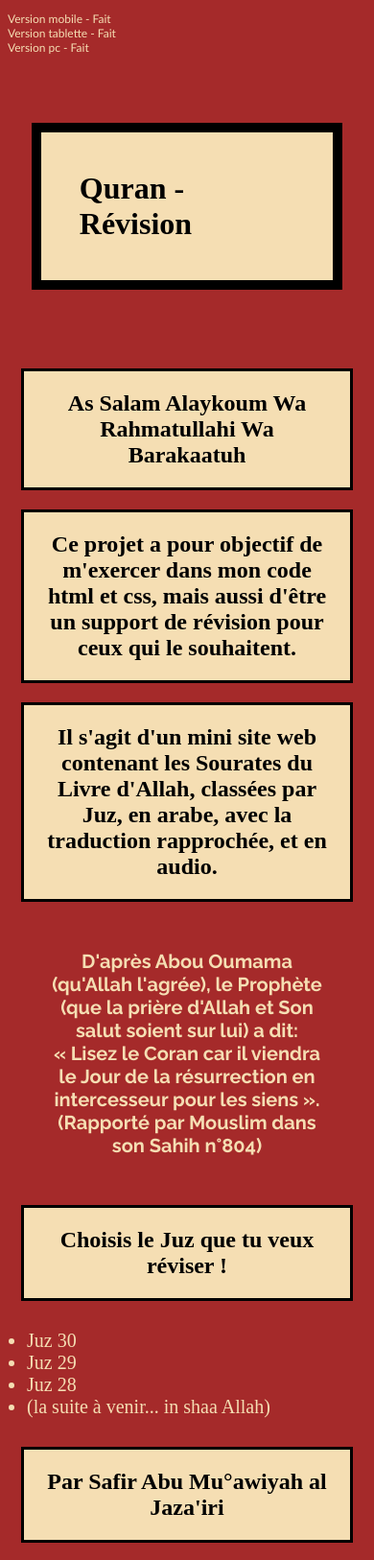
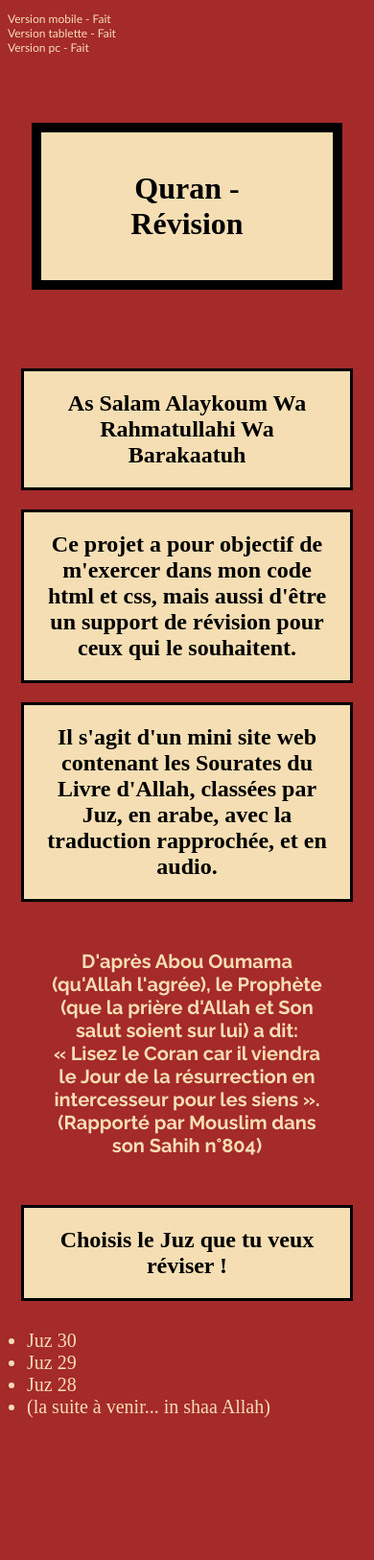
Before and after one commit to safirmuscu-icloud/quran-revision, a plain HTML site: page index.html in a window 390 px wide. Shown: the whole page at 96% size. After the commit the page ends 1506 px from the top, so only its background shows below. Drawn offline with Linux system fonts and the light colour scheme; a web font is replaced by a local one.

Commit message:
commit 2

```diff
--- a/css/style.css
+++ b/css/style.css
@@ -53,6 +53,7 @@ h1 {
     h1 {
         width: 80%; /* Ajustez la largeur selon vos besoins pour les écrans de petite taille */
         padding: 20px; /* Ajustez le rembourrage selon vos besoins pour les écrans de petite taille */
+        text-align: center;
     }
 }
 
--- a/index.html
+++ b/index.html
@@ -69,9 +69,9 @@
             </ul>
         </div>
 
-        <div id="div2">
+        <!-- <div id="div2">
             <h2 id="h2-1">Par Safir Abu Mu°awiyah al Jaza'iri</h2>
-        </div>
+        </div> -->
 
 
 
```
